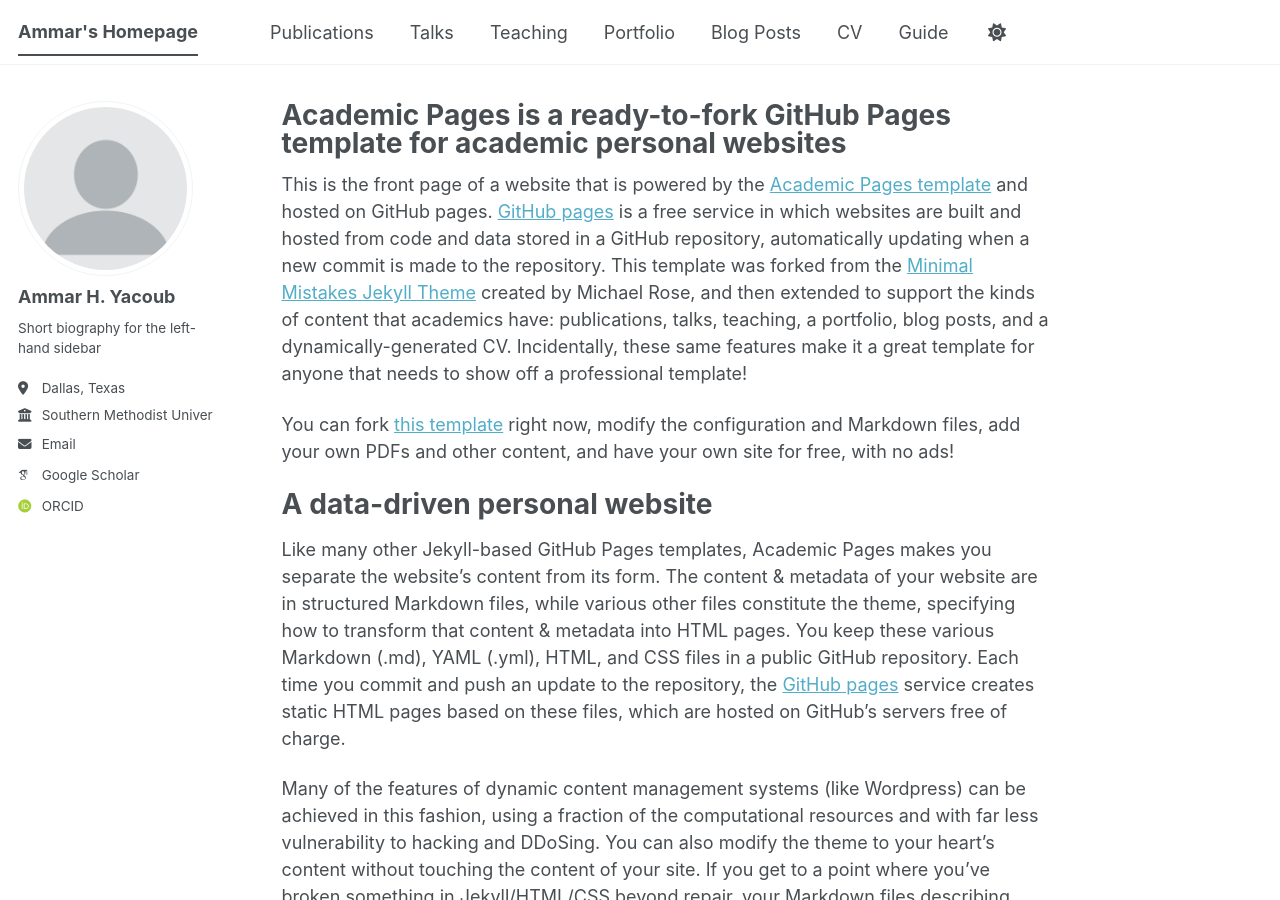
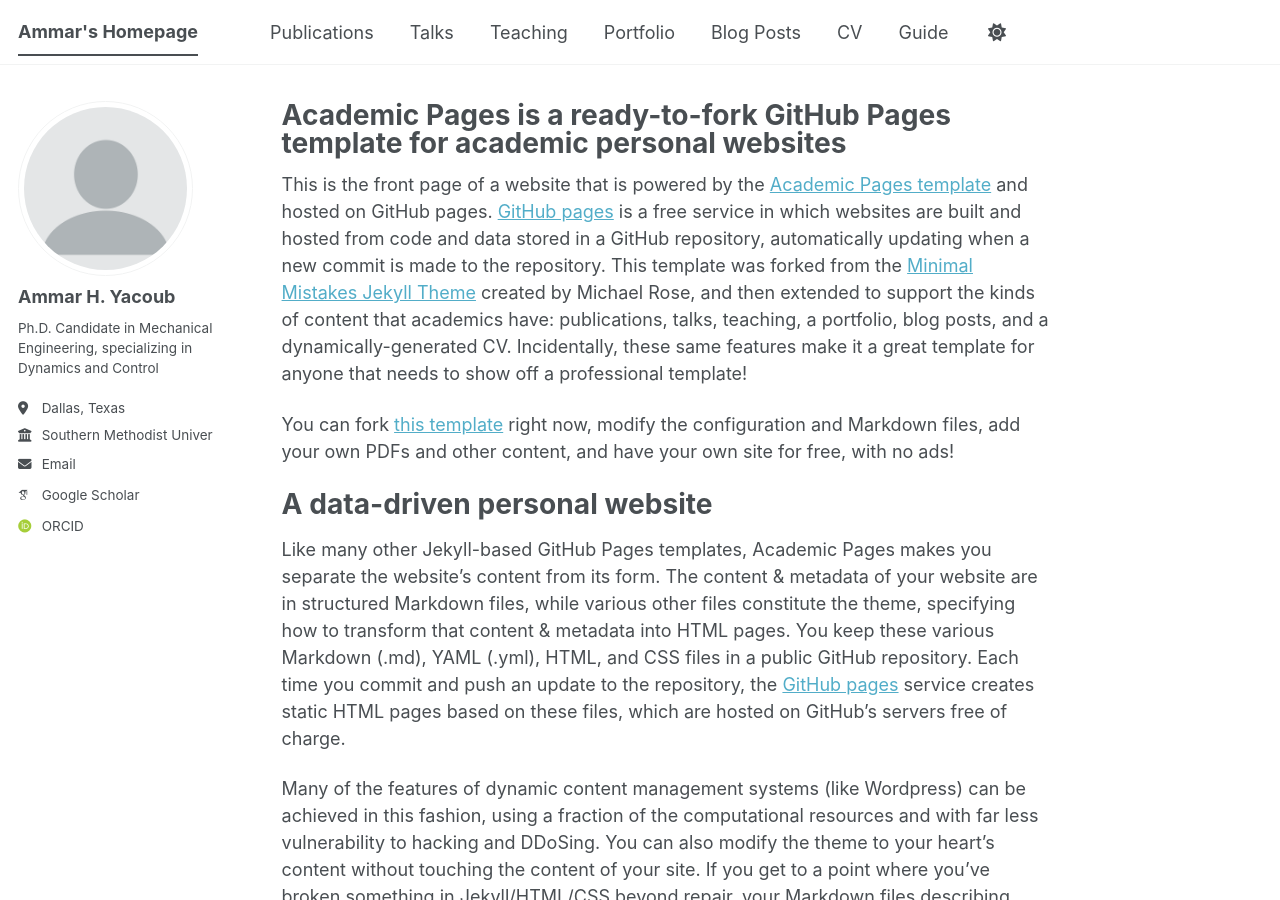
Before and after one commit to AmmarYacoub/AmmarYacoub.github.io, a Jekyll site: the page built from _pages/about.md, in a window 1280 px wide and 900 px high. Built offline with Jekyll 4.4.1, drawn with Linux system fonts in a browser that asks for light colours; some web fonts are replaced; a script bundle is joined from its source files by our own code; library files that are not in the unit come from our copies.

Commit message:
Update bio in configuration file

```diff
--- a/_config.yml
+++ b/_config.yml
@@ -26,7 +26,7 @@ author:
   avatar           : "profile.png"
   name             : "Ammar H. Yacoub"
   pronouns         : # example: "she/her"
-  bio              : "Short biography for the left-hand sidebar"
+  bio              : "Ph.D. Candidate in Mechanical Engineering, specializing in Dynamics and Control"
   location         : "Dallas, Texas"
   employer         : "Southern Methodist University"
   uri              : # URL
```
